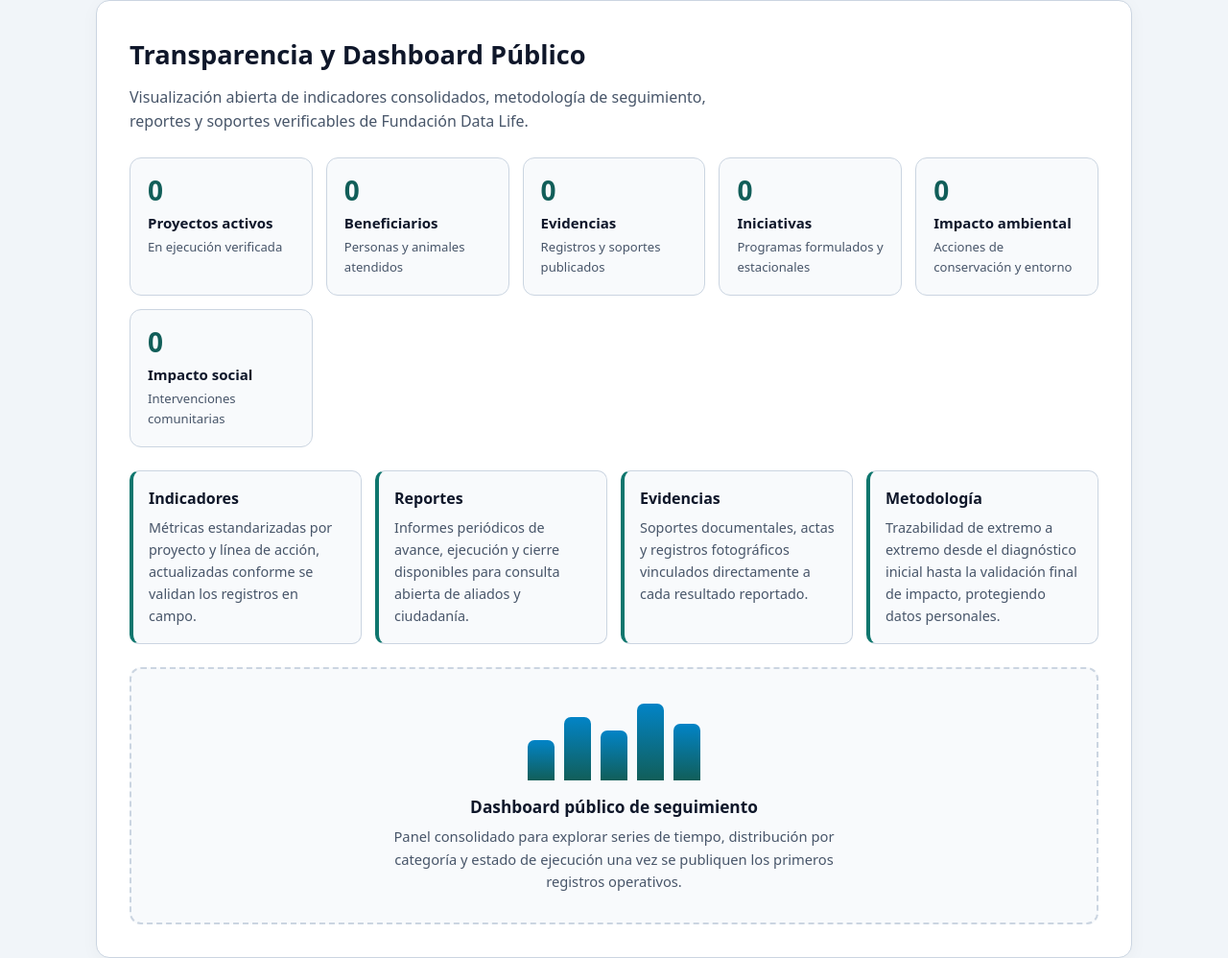
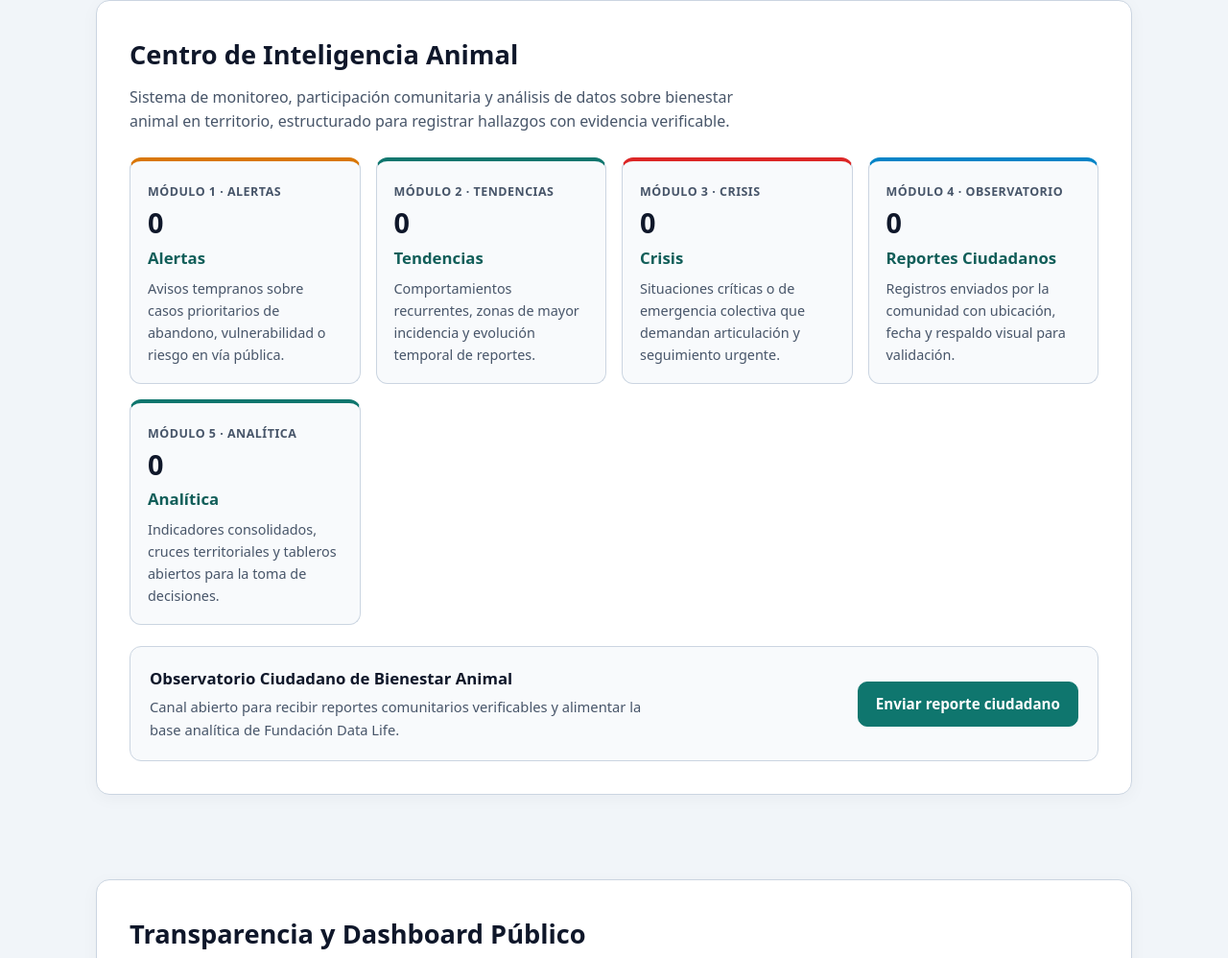
Before and after one commit to Oslopz/data-life-foundation-web, a plain HTML site: page index.html in a window 1280 px wide. Shown: the part 1363-2361 px from the top of the page at 96% size. Drawn offline with Linux system fonts and the light colour scheme.

Commit message:
Update index.html

```diff
--- a/index.html
+++ b/index.html
@@ -70,7 +70,7 @@
 
     nav {
       display: flex;
-      gap: 18px;
+      gap: 16px;
       flex-wrap: wrap;
       align-items: center;
     }
@@ -78,7 +78,7 @@
     nav a {
       text-decoration: none;
       color: var(--muted);
-      font-size: 0.94rem;
+      font-size: 0.92rem;
       font-weight: 500;
       white-space: nowrap;
     }
@@ -108,7 +108,7 @@
     .section-subtitle {
       color: var(--muted);
       margin-bottom: 24px;
-      max-width: 72ch;
+      max-width: 74ch;
     }
 
     /* Hero */
@@ -252,6 +252,89 @@
     .step-card p {
       font-size: 0.92rem;
       color: var(--muted);
+    }
+
+    /* Centro de Inteligencia Animal */
+    .cia-grid {
+      display: grid;
+      grid-template-columns: repeat(auto-fit, minmax(200px, 1fr));
+      gap: 16px;
+      margin-bottom: 22px;
+    }
+
+    .cia-card {
+      background: var(--surface-alt);
+      border: 1px solid var(--border);
+      border-top: 4px solid var(--primary);
+      border-radius: 12px;
+      padding: 18px;
+      display: flex;
+      flex-direction: column;
+      justify-content: space-between;
+    }
+
+    .cia-card.alert-accent {
+      border-top-color: #d97706;
+    }
+
+    .cia-card.crisis-accent {
+      border-top-color: #dc2626;
+    }
+
+    .cia-card.citizen-accent {
+      border-top-color: var(--accent);
+    }
+
+    .cia-badge {
+      display: inline-block;
+      font-size: 0.78rem;
+      font-weight: 700;
+      text-transform: uppercase;
+      letter-spacing: 0.04em;
+      color: var(--muted);
+      margin-bottom: 6px;
+    }
+
+    .cia-val {
+      font-size: 1.8rem;
+      font-weight: 800;
+      color: var(--text);
+      line-height: 1.1;
+      margin-bottom: 8px;
+    }
+
+    .cia-card h3 {
+      font-size: 1.05rem;
+      margin-bottom: 6px;
+      color: var(--primary-dark);
+    }
+
+    .cia-card p {
+      font-size: 0.9rem;
+      color: var(--muted);
+    }
+
+    .cia-observatory-bar {
+      background: var(--surface-alt);
+      border: 1px solid var(--border);
+      border-radius: 12px;
+      padding: 20px;
+      display: flex;
+      justify-content: space-between;
+      align-items: center;
+      gap: 16px;
+      flex-wrap: wrap;
+    }
+
+    .cia-observatory-bar h3 {
+      font-size: 1.05rem;
+      margin-bottom: 4px;
+    }
+
+    .cia-observatory-bar p {
+      font-size: 0.92rem;
+      color: var(--muted);
+      max-width: 64ch;
     }
 
     /* Transparencia y Dashboard Público */
@@ -664,7 +747,8 @@
       .project-card,
       .sub-box,
       .step-card,
-      .dash-kpi-card {
+      .dash-kpi-card,
+      .cia-card {
         box-shadow: none;
         break-inside: avoid;
       }
@@ -678,6 +762,7 @@
       <nav>
         <a href="#quienes-somos">Inicio</a>
         <a href="#como-funcionamos">Cómo funcionamos</a>
+        <a href="#inteligencia-animal">Inteligencia Animal</a>
         <a href="#transparencia">Transparencia y Dashboard</a>
         <a href="#proyectos">Proyectos</a>
         <a href="#contacto">Contacto</a>
@@ -686,7 +771,7 @@
   </header>
 
   <main id="inicio">
-    <!-- PÁGINA 1: INICIO (Generar confianza) -->
+    <!-- INICIO (Generar confianza) -->
     <section class="hero" id="quienes-somos">
       <div class="container">
         <div class="card-panel">
@@ -724,6 +809,7 @@
           <div class="actions-row">
             <a class="btn btn-primary" href="#proyectos">Ver Proyectos</a>
             <a class="btn btn-secondary" href="#transparencia">Ver Transparencia</a>
+            <a class="btn btn-secondary" href="#inteligencia-animal">Centro de Inteligencia Animal</a>
           </div>
         </div>
       </div>
@@ -791,7 +877,93 @@
       </div>
     </section>
 
-    <!-- PÁGINAS 2 Y 5 INTEGRADAS: TRANSPARENCIA Y DASHBOARD PÚBLICO -->
+    <!-- CENTRO DE INTELIGENCIA ANIMAL -->
+    <section id="inteligencia-animal">
+      <div class="container">
+        <div class="card-panel">
+          <h2 class="section-title">Centro de Inteligencia Animal</h2>
+          <p class="section-subtitle">
+            Sistema de monitoreo, participación comunitaria y análisis de datos sobre bienestar
+            animal en territorio, estructurado para registrar hallazgos con evidencia verificable.
+          </p>
+
+          <div class="cia-grid">
+            <article class="cia-card alert-accent">
+              <div>
+                <span class="cia-badge">Módulo 1 · Alertas</span>
+                <div class="cia-val">0</div>
+                <h3>Alertas</h3>
+              </div>
+              <p>
+                Avisos tempranos sobre casos prioritarios de abandono, vulnerabilidad o riesgo en
+                vía pública.
+              </p>
+            </article>
+
+            <article class="cia-card">
+              <div>
+                <span class="cia-badge">Módulo 2 · Tendencias</span>
+                <div class="cia-val">0</div>
+                <h3>Tendencias</h3>
+              </div>
+              <p>
+                Comportamientos recurrentes, zonas de mayor incidencia y evolución temporal de
+                reportes.
+              </p>
+            </article>
+
+            <article class="cia-card crisis-accent">
+              <div>
+                <span class="cia-badge">Módulo 3 · Crisis</span>
+                <div class="cia-val">0</div>
+                <h3>Crisis</h3>
+              </div>
+              <p>
+                Situaciones críticas o de emergencia colectiva que demandan articulación y
+                seguimiento urgente.
+              </p>
+            </article>
+
+            <article class="cia-card citizen-accent">
+              <div>
+                <span class="cia-badge">Módulo 4 · Observatorio</span>
+                <div class="cia-val">0</div>
+                <h3>Reportes Ciudadanos</h3>
+              </div>
+              <p>
+                Registros enviados por la comunidad con ubicación, fecha y respaldo visual para
+                validación.
+              </p>
+            </article>
+
+            <article class="cia-card">
+              <div>
+                <span class="cia-badge">Módulo 5 · Analítica</span>
+                <div class="cia-val">0</div>
+                <h3>Analítica</h3>
+              </div>
+              <p>
+                Indicadores consolidados, cruces territoriales y tableros abiertos para la toma de
+                decisiones.
+              </p>
+            </article>
+          </div>
+
+          <div class="cia-observatory-bar">
+            <div>
+              <h3>Observatorio Ciudadano de Bienestar Animal</h3>
+              <p>
+                Canal abierto para recibir reportes comunitarios verificables y alimentar la base
+                analítica de Fundación Data Life.
+              </p>
+            </div>
+            <a class="btn btn-primary" href="#contacto">Enviar reporte ciudadano</a>
+          </div>
+        </div>
+      </div>
+    </section>
+
+    <!-- TRANSPARENCIA Y DASHBOARD PÚBLICO -->
     <section id="transparencia">
       <div class="container">
         <div class="card-panel">
@@ -886,7 +1058,7 @@
       </div>
     </section>
 
-    <!-- PÁGINAS 3 Y 4: CATÁLOGO Y DETALLE DE PROYECTO -->
+    <!-- CATÁLOGO Y DETALLE DE PROYECTO -->
     <section id="proyectos">
       <div class="container">
         <div class="card-panel">
```
